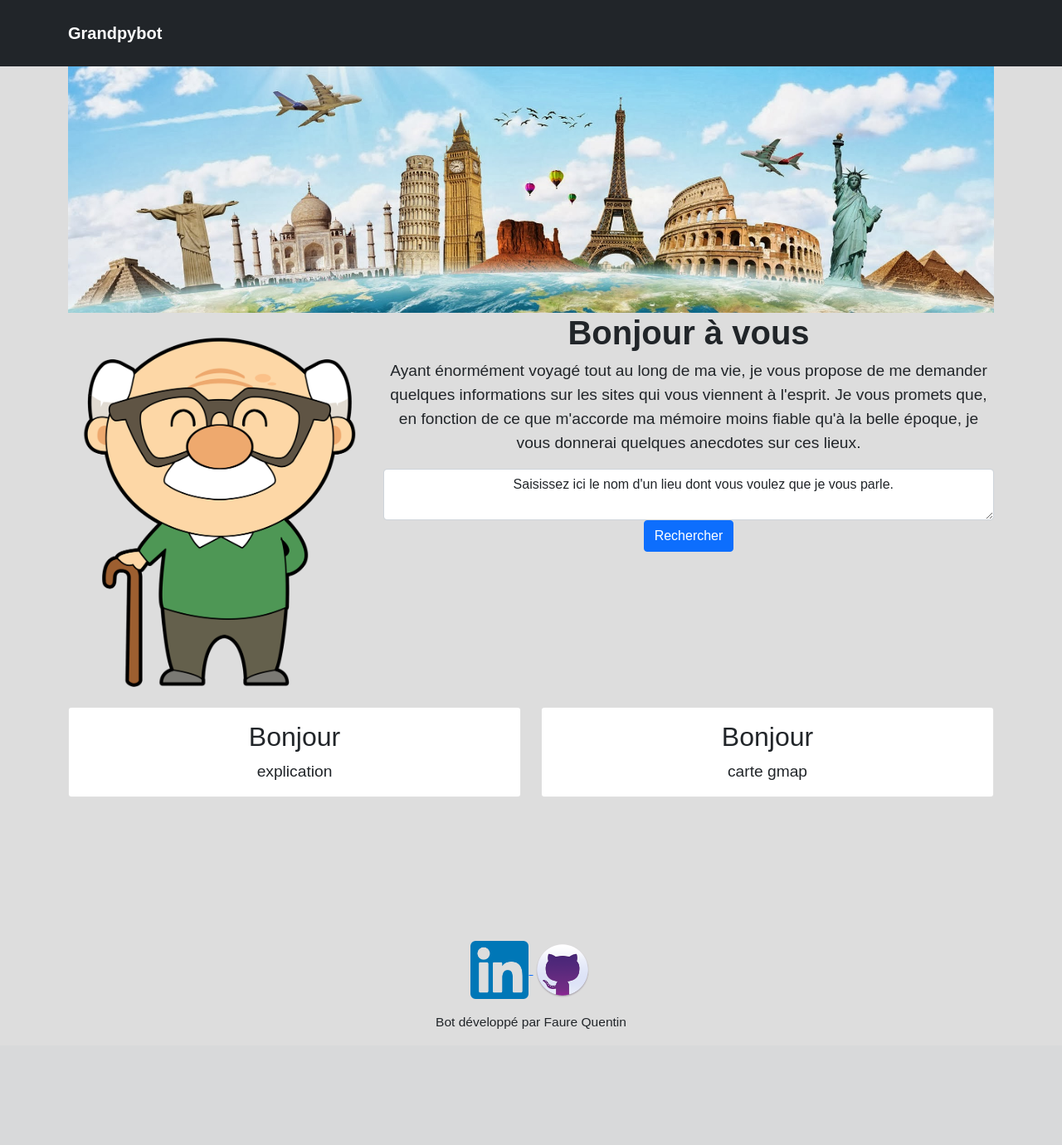
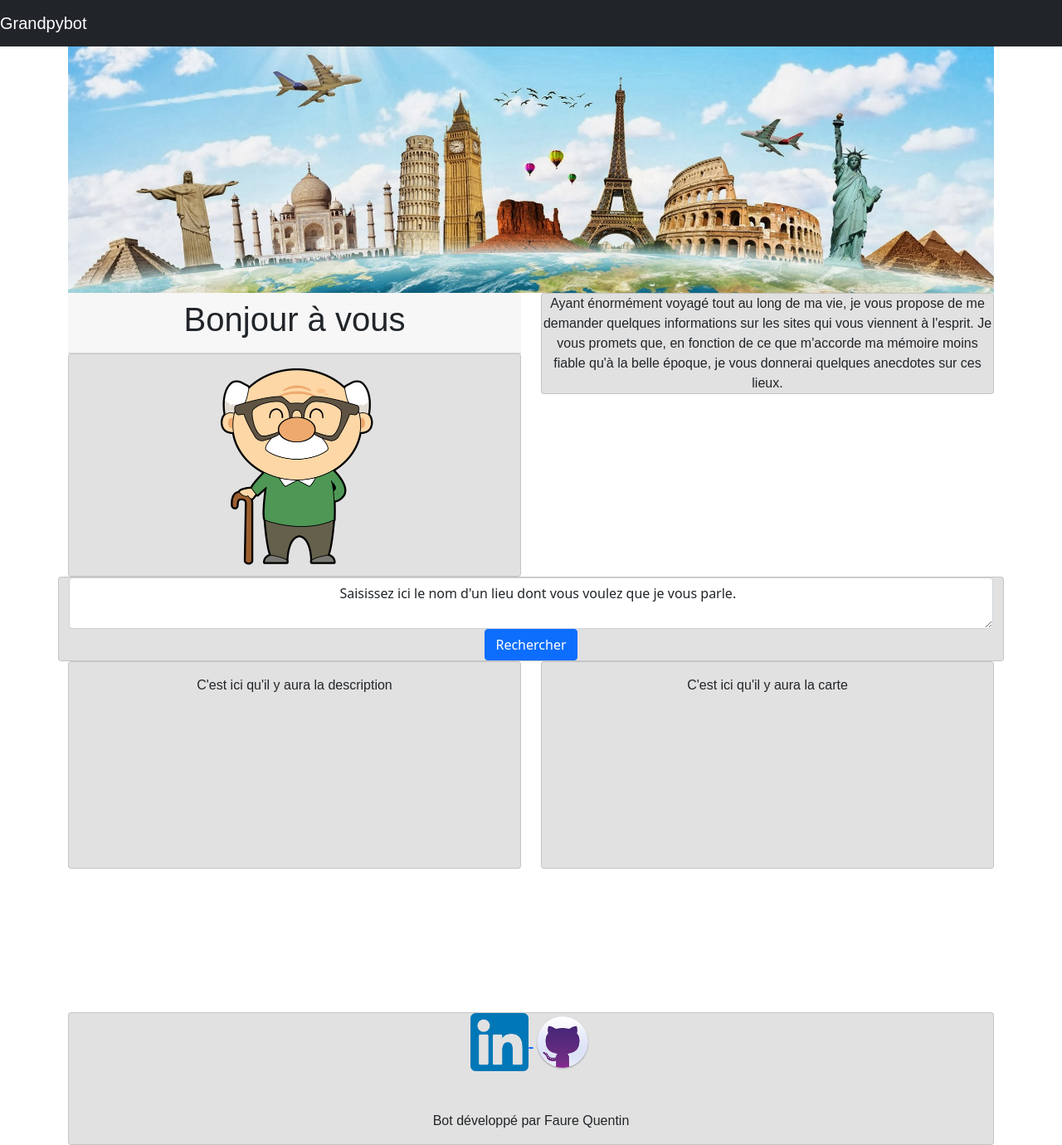
Before and after one commit to Gotha01/OCR-P7-GrandpyBot, a Flask app: page / in a window 1280 px wide. Shown: the whole page at 83% size. Before the commit the page ends 1240 px from the top, so only its background shows below. Run offline with Flask 2, Linux system fonts and the light colour scheme; some libraries are stand-ins or nearby versions.

Commit message:
template_unique

```diff
--- a/grandpybot/static/css/style.css
+++ b/grandpybot/static/css/style.css
@@ -1,22 +1,32 @@
-body
+.card
 {
-    background-color: #ddd;
+    background-color: #e1e1e1;
+    vertical-align: middle;
 }
 
-nav
+.card-text, .card-header, nav, p
 {
-    height: 80px;
+    font-family: 'Sansita Swashed', sans-serif;
+    font-size: 1em;
+    text-align: center;
 }
 
-body
+#papymg
 {
-    font-family: 'Sansita Swashed', sans-serif;
-    font-size: larger;
+    max-width: 200px;
+    max-height: 350px;
+    margin-left: auto;
+    margin-right: auto;
 }
 
-h1, nav
+#answers .card
 {
-    font-weight: bolder;
+    height: 250px;
+}
+
+#answers .body-text
+{
+    text-align: center;
 }
 
 footer
@@ -24,17 +34,7 @@ footer
     padding-top: 13.5%;
 }
 
-footer div .col
-{
-    max-width: 100%;
-}
-
-footer div
-{
-    font-size: 90%;
-}
-
-footer div .col img
+.network_img img
 {
     max-width: 70px;
     min-width: none;
--- a/grandpybot/templates/base.html
+++ b/grandpybot/templates/base.html
@@ -9,66 +9,64 @@
             rel="stylesheet"
             href="{{ url_for('static', filename='css/lib/bootstrap/bootstrap.min.css') }}">
         <link rel="stylesheet" href="{{ url_for('static', filename='css/style.css') }}">
+    </head>
     <body>
-        <div class="bg-dark">
+        <nav class="navbar navbar-expand bg-dark">
+            <a class="navbar-brand text-white" href="/">Grandpybot</a>
+        </nav>
         <div class="container">
             <div class="row">
-                    <nav class="col navbar navbar-expand-lg navbar-dark">
-                        <a class="navbar-brand text-white" href="/">Grandpybot</a>
-                    </nav>
-                </div>
+                <img class="img-fluid" src={{banniere}}/>
             </div>
         </div>
         <div class="container">
+            <div class="font-weight-bold">
                 <div class="row">
-                <img class="img-fluid" src="{{banniere}}"/>
-            </div>
-        </div>
-        <div class="container">
-            <div class="text-center font-weight-bold">
-                <div class="row">
-                    <div class="col-4">
-                        <img class="img-fluid" src="../static/img/papysais.png" alt="papysais">
-                    </div>
-                    <div class="col-8">
-                        <div class="row">
+                    <div class="col-12 col-lg-6">
+                        <div id="title-papy" class="card-header text-center">
                             <h1>
                                 Bonjour à vous
                             </h1>
-                            <p>
+                        </div>
+                        <div class="card">
+                            <img id="papymg" class="img-fluid" src="../static/img/papysais.png" alt="Grandpybot-image">
+                        </div>
+                    </div>
+                    <div class="col-12 col-lg-6">
+                        <div class="card">
+                            <p class="card-text">
                                 Ayant énormément voyagé tout au long de ma vie, je vous propose de me demander
                                 quelques informations sur les sites qui vous viennent à l'esprit.
                                 Je vous promets que, en fonction de ce que m'accorde ma mémoire moins
                                 fiable qu'à la belle époque, je vous donnerai quelques anecdotes sur ces lieux.
                             </p>
-                            <div class="col-12">
+                        </div>
+                    </div>
+                        <div class="card">
                             <form class="form-group">
                                 <textarea class="form-control text-center" name="question" id="question" onclick="this.value ='';">
     Saisissez ici le nom d'un lieu dont vous voulez que je vous parle.
                                 </textarea>
                                 <div class="button text-center">
-                                        <a href="result/"><button type="button" class="btn btn-primary font-weight-bold">Rechercher</button></a>
+                                    <a href="/"><button type="button" class="btn btn-primary font-weight-bold">Rechercher</button></a>
                                 </div>
                             </form>
                         </div>
                     </div>
                 </div>
-                </div>
 
-                <div class="row">
+                <div id="answers" class="row">
                     <div class="col-12 col-lg-6">
                         <div class="card">
                             <div class="card-body">
-                                <h2 class="card-title">Bonjour</h2>
-                                <p class="card-text"> explication</p>
+                                <p class="card-text">C'est ici qu'il y aura la description</p>
                             </div>
                         </div>
                     </div>
                     <div class="col-12 col-lg-6">
                         <div class="card">
                             <div class="card-body">
-                                <h2 class="card-title">Bonjour</h2>
-                                <p class="card-text">carte gmap</p>
+                                <p class="card-text">C'est ici qu'il y aura la carte</p>
                             </div>
                         </div>
                     </div>
@@ -76,21 +74,25 @@
             </div>
         </div>
         <footer class="container">
+            <div class="card">
                 <div class="row no-gutters blockquote text-center">
                     <div class='col'>
-                    <a target="_blank" href="https://www.linkedin.com/in/quentin-faure-b818221b9/">
+                        <a class="network_img" target="_blank" href="https://www.linkedin.com/in/quentin-faure-b818221b9/">
                             <img class="img-fluid" id="linkedin" src="../static/img/lin.png" alt="LinkedIn's logo"/>
                         </a>
-                    <a target="_blank" href="https://github.com/Gotha01/OCR-Project7">
+                        <a class="network_img" target="_blank" href="https://github.com/Gotha01/OCR-Project7">
                             <img class="img-fluid" id="github" src="../static/img/github_logo.png" alt="Githubs's logo"/>
                         </a>
                     </div>
                 </div>
+                <div class="card-body"></div>
                     <div class="row">
                         <div class="col-12 text-center ">
                             <p>
                                 Bot développé par Faure Quentin
                             </p>
+                        </div>
+                    </div>
                 </div>
             </div>
         </footer>
```
Lines whose indentation alone changed are shown as unchanged.
